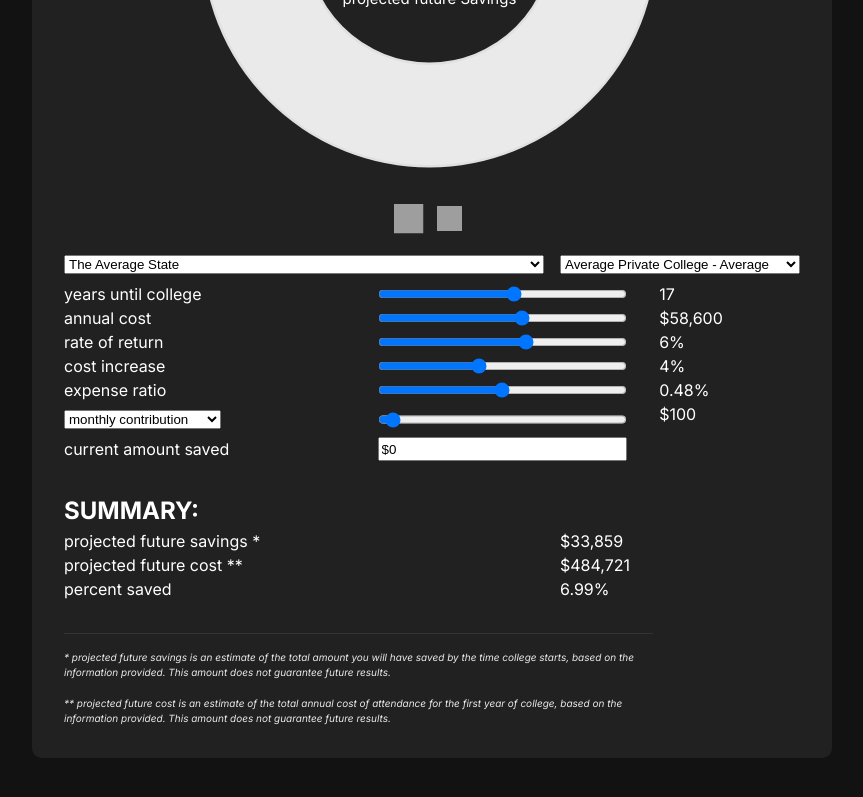
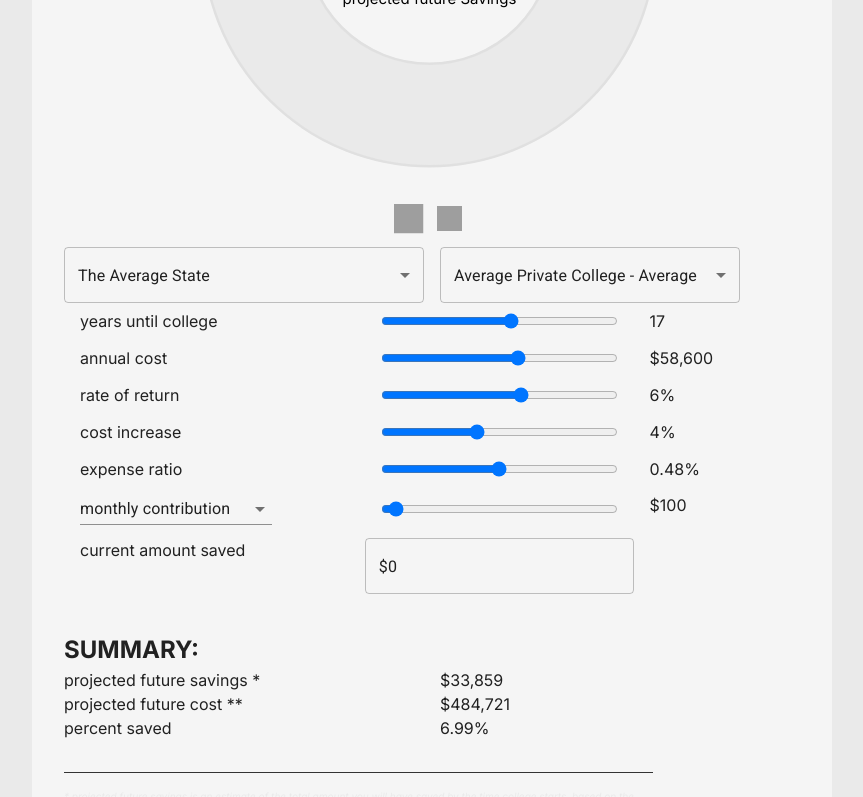
Before and after one commit to aokorodu/CollegeSavingsPlanner_React, a React (Vite) app in the folder CSP-react/: page / in a window 1280 px wide. Shown: the part 834-1631 px from the top of the page, without its empty margins (208-1071 px from the left). Before the commit the page ends 1592 px from the top, so only its background shows below. Built offline with nearby package versions, Linux system fonts and the light colour scheme; grey boxes are pictures that could not be loaded.

Commit message:
too much to mention

```diff
--- a/CSP-react/src/App.css
+++ b/CSP-react/src/App.css
@@ -5,8 +5,8 @@
   line-height: 1.5;
   font-weight: 400;
 
-  color: rgba(255, 255, 255, 0.87);
-  background-color: #121212;
+  color: #212121;
+  background-color: #eaeaea;
 
   --transition-duration: 400ms;
   --transition-delay: 200ms;
@@ -15,7 +15,7 @@
 
 body {
   font-family: "Inter", sans-serif;
-  color: #ffffff;
+  color: #212121;
   margin: 0;
   padding: 0;
   display: flex;
@@ -34,7 +34,6 @@ h2 {
   margin: 0;
   font-size: 24px;
   font-weight: bold;
-  color: #ffffff;
 }
 
 h3 {
@@ -52,7 +51,6 @@ h3 {
   gap: 0.5rem;
   width: 600px;
   border-radius: 8px;
-  background-color: rgba(255, 255, 255, 0.025);
   padding: 1rem;
 }
 
--- a/CSP-react/src/App.tsx
+++ b/CSP-react/src/App.tsx
@@ -14,7 +14,7 @@ import ContentHolder from './components/uicomponents/ContentHolder/ContentHolder
 import Header from './components/uicomponents/Header/Header';
 import WhatIs from './components/uicomponents/WhatIsSection/WhatIs';
 // material ui
-
+import { Select, TextField } from '@mui/material';
 
 
 type College = {
@@ -284,22 +284,34 @@ function App() {
           <div id="controlsContainer">
             {/* select state and college */}
             <InfoHolder>
-              <select ref={stateDropdownRef} onChange={(e) => {
+              <Select
+                native
+                inputRef={stateDropdownRef}
+                defaultValue={selectedState}
+                onChange={(e) => {
                   selectNewState(e.target.value as string);
-              }}>
+                }}
+              >
                 {stateNames.map((state) => (
-                  <option key={String(state)} value={state}>{state}</option>
+                  <option key={String(state)} value={state}>
+                    {state}
+                  </option>
                 ))}
-              </select>
-              <select ref={collegeDropdownRef} className='collegeDropdown' defaultValue={selectedCollege?.name} onChange={(e) => {
-
-                selectNewCollege(JSON.parse(e.target.value) as College)
-              }}>
-                <option value="placeholder">
-                  Select an option...
-                </option>
+              </Select>
+              <Select
+                native
+                inputRef={collegeDropdownRef}
+                className="collegeDropdown"
+                defaultValue={selectedCollege ? JSON.stringify(selectedCollege) : "placeholder"}
+                onChange={(e) => {
+                  const val = e.target.value as string;
+                  if (val === "placeholder") return;
+                  selectNewCollege(JSON.parse(val) as College);
+                }}
+              >
+                <option value="placeholder">Select an option...</option>
                 {getCollegeSelections()}
-              </select>
+              </Select>
             </InfoHolder>
 
             {/* select years until college */}
@@ -418,17 +430,22 @@ function App() {
             {/* select contribution cadence */}
             <SliderHolder>
               <div>
-                <select id="periodSelect" onChange={(e) => {
-                  data.current.periods = parseInt(e.target.value);
+                <Select
+                  variant="standard"
+                  native
+                  defaultValue={"12"}
+                  onChange={(e) => {
+                    data.current.periods = parseInt(e.target.value as string);
                     calculateAmounts();
-                }}>
+                  }}
+                >
                   <option value="56">weekly contribution</option>
                   <option value="26">bi-weekly contribution</option>
                   <option value="24">bi-monthly contribution</option>
-                  <option value="12" selected>monthly contribution</option>
+                  <option value="12">monthly contribution</option>
                   <option value="4">quarterly contribution</option>
                   <option value="1">yearly contribution</option>
-                </select>
+                </Select>
               </div>
 
               <input
@@ -452,21 +469,25 @@ function App() {
             {/* input current amount saved */}
             <SliderHolder>
               <label htmlFor="startingAmountInput">current amount saved</label>
-              <input type="text" ref={initialContributionRef} onChange={(e) => {
+              <TextField
+                id="startingAmountInput"
+                inputRef={initialContributionRef}
 
-
+                onChange={(e: React.ChangeEvent<HTMLInputElement>) => {
                   let value = e.target.value.replace(/[^0-9.]/g, "");
                   if (value === "") {
-                  initialContributionRef.current!.value = "";
+                    if (initialContributionRef.current) initialContributionRef.current.value = "";
+                    data.current.initialBalance = 0;
+                    calculateAmounts();
                     return;
                   }
                   let num = parseFloat(value);
-
                   if (isNaN(num)) num = 0;
                   data.current.initialBalance = num;
-                initialContributionRef.current!.value = convertToDollarString(num);
+                  if (initialContributionRef.current) initialContributionRef.current.value = convertToDollarString(num);
                   calculateAmounts();
-              }} />
+                }}
+              />
             </SliderHolder>
           </div>
 
--- a/CSP-react/src/assets/graduationCap.tsx
+++ b/CSP-react/src/assets/graduationCap.tsx
@@ -9,7 +9,7 @@ const GraduationCap = () => (
 				C189.209,166.098,159.703,170.426,123.241,170.621z M195.335,127.183c-4.934-5.188-22.618-18.886-72.426-18.602
 				c-49.877,0.264-67.336,14.128-72.211,19.394l-0.029-4.963c0,0,14.147-21.524,72.202-21.827
 				c58.025-0.313,72.436,21.045,72.436,21.045L195.335,127.183z M215.755,162.199l-2.511,36.433
-				c7.767-12.203,14.255-7.66,14.255-7.66l-0.156-28.832C218.998,165.414,215.755,162.199,215.755,162.199z" fill="#eaeaea" />
+				c7.767-12.203,14.255-7.66,14.255-7.66l-0.156-28.832C218.998,165.414,215.755,162.199,215.755,162.199z" fill="##212121" />
 	</g>
 
 )
--- a/CSP-react/src/components/KeyItem/KeyItem.tsx
+++ b/CSP-react/src/components/KeyItem/KeyItem.tsx
@@ -9,7 +9,7 @@ const KeyItem = forwardRef<SVGRectElement, KeyLegendProps>(({ label }: KeyLegend
         <svg width={"100%"} height={"100%"} viewBox="0 0 400 100" fill="none" xmlns="http://www.w3.org/2000/svg">
             <g id="key" >
                 <rect ref={ref} x="5" y="0" width={50} height={50} fill="#ff0000ff" stroke="#eaeaea" strokeWidth={3} strokeOpacity={0.6} rx="10" ry="10" />
-                <text x={70} y={30} fill='#fff' stroke="none" fontSize={40} textAnchor="start" dominantBaseline="middle">{label}</text>
+                <text x={70} y={30} fill='#000000' stroke="none" fontSize={40} textAnchor="start" dominantBaseline="middle">{label}</text>
             </g>
         </svg>
     </div>
--- a/CSP-react/src/components/PieChart/PieChart.tsx
+++ b/CSP-react/src/components/PieChart/PieChart.tsx
@@ -146,8 +146,8 @@ const PieChart = forwardRef((props, ref) => {
                 <g transform="translate(370 290)">
                     <GraduationCap />
                 </g>
-                <text ref={percentTextRef} x={500} y={550} fill='#fff' stroke="none" fontSize={120} fontWeight="bold" textAnchor="middle" dominantBaseline="middle">%</text>
-                <text x={500} y={620} fill='#fff' stroke="none" fontSize={30} textAnchor="middle" dominantBaseline="middle">projected future Savings</text>
+                <text ref={percentTextRef} x={500} y={550} fill='#000000' stroke="none" fontSize={120} fontWeight="bold" textAnchor="middle" dominantBaseline="middle">%</text>
+                <text x={500} y={620} fill='#000000' stroke="none" fontSize={30} textAnchor="middle" dominantBaseline="middle">projected future Savings</text>
 
 
             </svg>
--- a/CSP-react/src/components/SlideHolder/SliderHolder.module.css
+++ b/CSP-react/src/components/SlideHolder/SliderHolder.module.css
@@ -3,4 +3,5 @@
   display: grid;
   grid-template-columns: 2fr 2fr 1fr;
   gap: 1rem;
+  padding: 0.4rem 1rem;
 }
--- a/CSP-react/src/components/uicomponents/ContentHolder/ContentHolder.module.css
+++ b/CSP-react/src/components/uicomponents/ContentHolder/ContentHolder.module.css
@@ -9,5 +9,6 @@
   margin: 0 auto;
   border-radius: 10px;
   padding: 2rem;
-  background-color: #212121;
+  color: #212121;
+  background-color: #f5f5f5;
 }
--- a/CSP-react/src/components/uicomponents/Header/Header.tsx
+++ b/CSP-react/src/components/uicomponents/Header/Header.tsx
@@ -6,7 +6,7 @@ const Header = () => {
         <header className={styles.header}>
             <div className={styles.titleHolder}>
                 <h1 className={styles.title}>529 College Savings Planner</h1>
-                <img src={GraduationCapIcon} alt="Book icon" className={styles.icon} width={50} height={50} />
+                <img src={GraduationCapIcon} alt="graduation cap" className={styles.icon} width={50} height={50} />
             </div>
 
             <p className={styles.subtitle}>Figure out how much you need to save for college.</p>
--- a/CSP-react/src/components/uicomponents/InfoHolder/InfoHolder.module.css
+++ b/CSP-react/src/components/uicomponents/InfoHolder/InfoHolder.module.css
@@ -1,6 +1,6 @@
 .infoHolder {
   width: 100%;
   display: grid;
-  grid-template-columns: 2fr 1fr;
+  grid-template-columns: 1fr 1fr;
   gap: 1rem;
 }
```
Also changed, not shown: CSP-react/src/assets/graduationCap.svg. Lines whose indentation alone changed are shown as unchanged.
